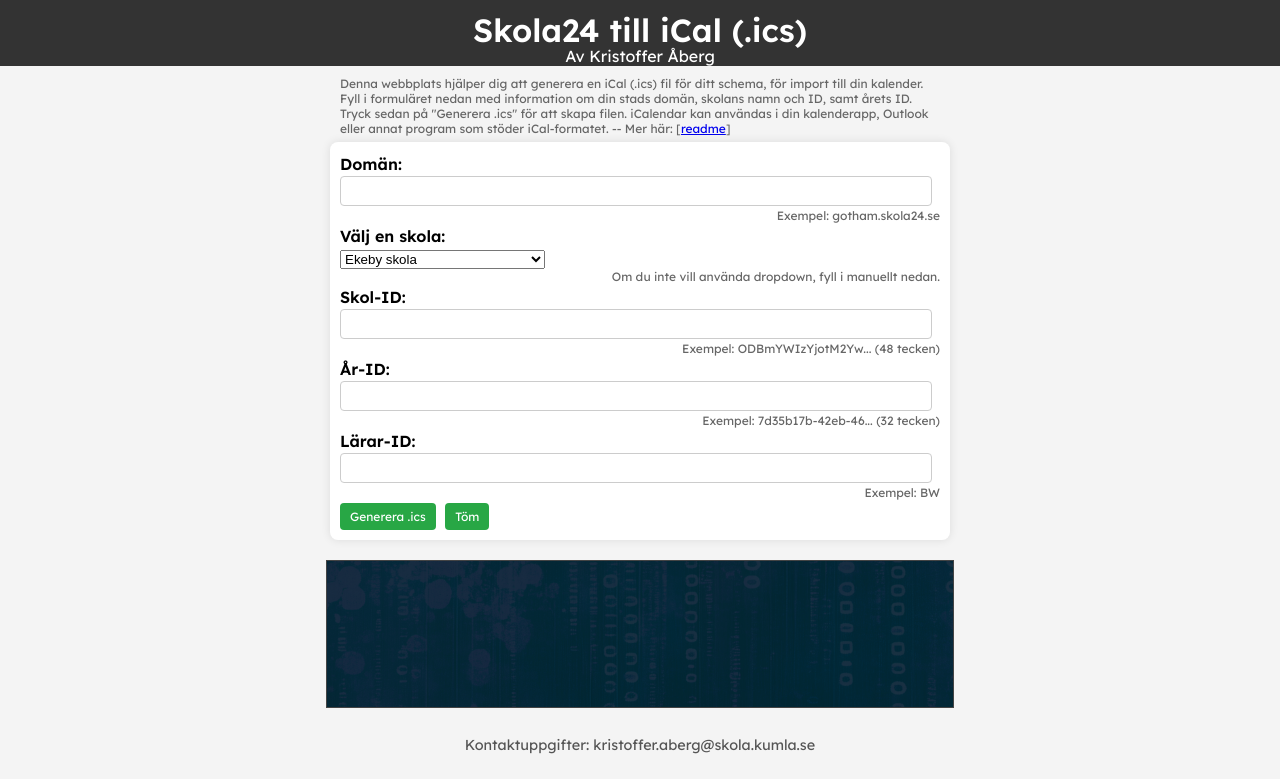
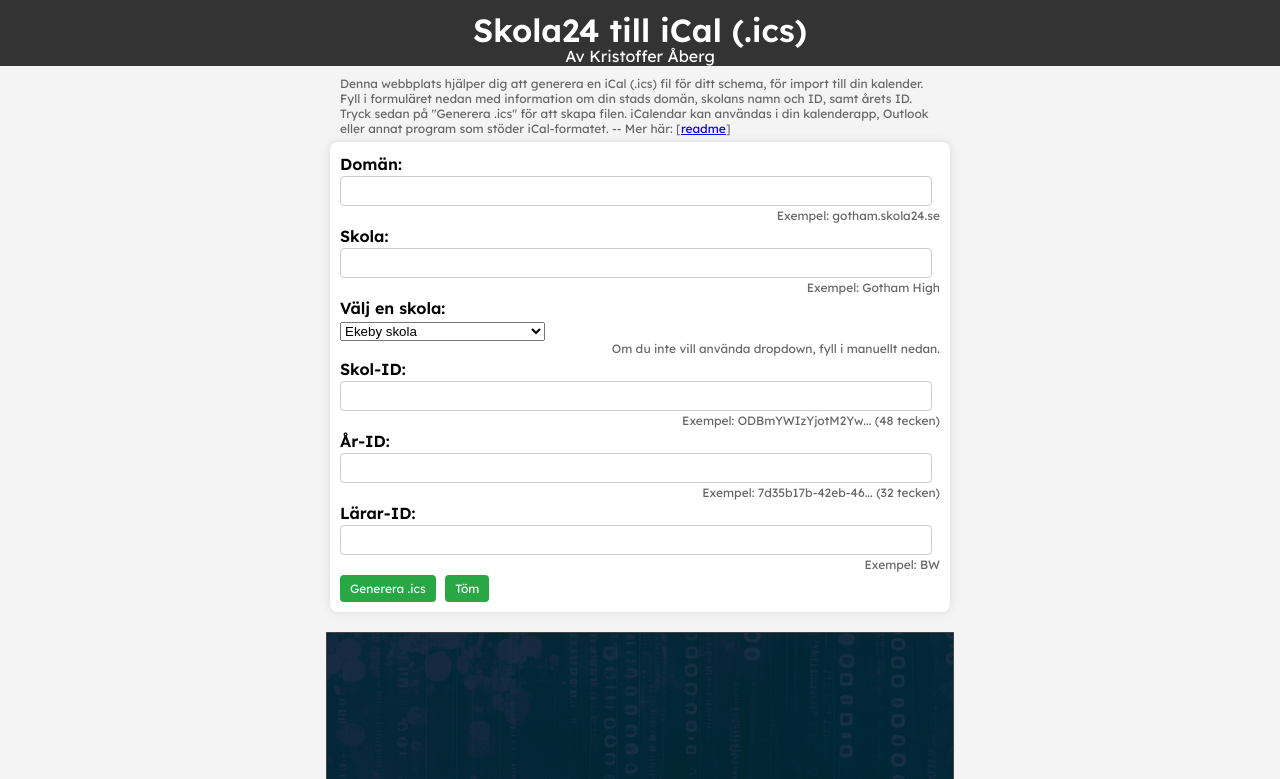
Before and after one commit to Toffaboffa/skola24-till-ics-web, a Flask app: page / in a window 1280 px wide. Shown: the top 779 px of the page. Before the commit the page ends 754 px from the top, so only its background shows below. Run offline with Flask 2, Linux system fonts and the light colour scheme.

Commit message:
Update index.html

```diff
--- a/templates/index.html
+++ b/templates/index.html
@@ -78,6 +78,10 @@
         <input type="text" id="domain" name="domain" required>
         <small>Exempel: gotham.skola24.se</small>
 
+		<label for="school_name">Skola:</label>
+		<input type="text" id="school_name" name="school_name" required>
+		<small>Exempel: Gotham High</small>
+
         <label for="school_dropdown">Välj en skola:</label>
         <select id="school_dropdown">
            	<option value="MzkxYTdmODAtYjJhNi1mNTRmLWJlZGEtMzhlYWVlNmU3ODFi">Ekeby skola</option>
```
